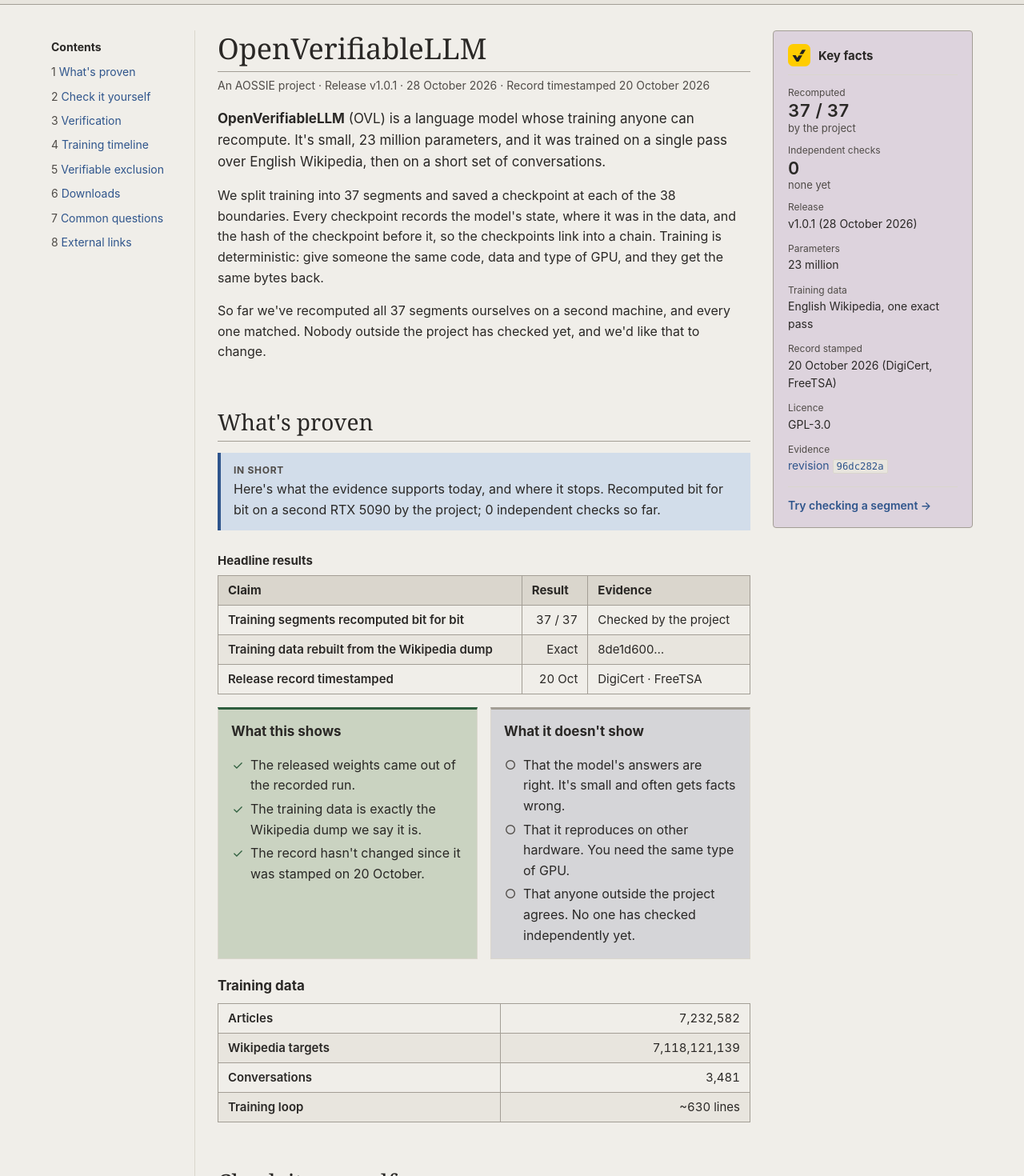
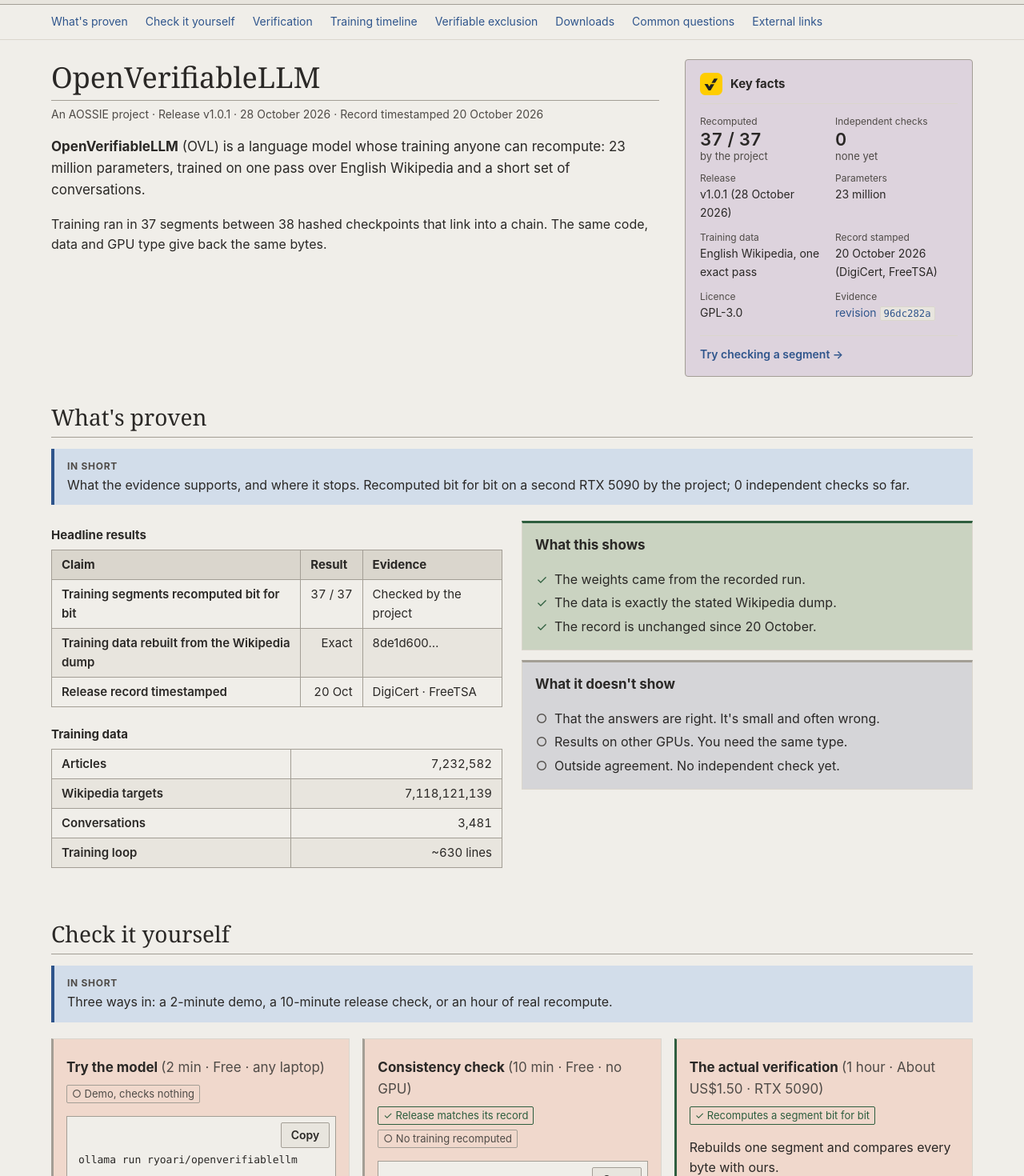
Before and after one commit to AOSSIE-Org/OpenVerifiableLLM, a React (Vite) app in the folder frontend/: page / in a window 1280 px wide. Shown: the part 60-1530 px from the top of the page at 80% size. Built offline with nearby package versions, Linux system fonts and the light colour scheme.

Commit message:
style(site): use the full width and trim the copy

```diff
--- a/frontend/src/App.tsx
+++ b/frontend/src/App.tsx
@@ -72,15 +72,15 @@ export const App: React.FC = () => {
 
       <Header />
 
+      <div className="tocbar">
+        <Contents />
+      </div>
+
       <div className="page">
-        <aside className="side">
-          <Contents />
-        </aside>
-
         <main id="main" className="article">
-          <Lead />
-          <div className="facts-inline">
-            <KeyFacts evidence={evidence} idSuffix="inline" />
+          <div className="top">
+            <Lead />
+            <KeyFacts evidence={evidence} idSuffix="top" />
           </div>
           <Overview preparation={evidence.preparation} />
           <CheckLadder />
@@ -90,10 +90,6 @@ export const App: React.FC = () => {
           <Downloads releaseHashes={evidence.releaseHashes} />
           <Faq />
         </main>
-
-        <div className="rail">
-          <KeyFacts evidence={evidence} idSuffix="rail" />
-        </div>
       </div>
 
       <Footer revision={evidence.revision} />
--- a/frontend/src/components/CheckLadder.tsx
+++ b/frontend/src/components/CheckLadder.tsx
@@ -6,10 +6,9 @@ import { CopyButton } from './CopyButton';
 export const CheckLadder: React.FC = () => (
   <section id="check">
     <h2>{copy.check.kicker}</h2>
-    <InShort>
-      {copy.check.h2}
-    </InShort>
+    <InShort>{copy.check.h2}</InShort>
 
+    <div className="levels">
       {copy.check.ladder.map(step => (
         <div key={step.time} className="level">
           <h3>
@@ -44,5 +43,6 @@ export const CheckLadder: React.FC = () => (
           )}
         </div>
       ))}
+    </div>
   </section>
 );
--- a/frontend/src/components/Contents.tsx
+++ b/frontend/src/components/Contents.tsx
@@ -1,16 +1,14 @@
 import React from 'react';
 import { copy } from '../content/copy';
 
-// The table of contents: a sidebar on wide screens, a collapsible box on
-// narrow ones (the same list, shown twice and toggled by CSS).
+// The table of contents: a bar under the header on wide screens, a
+// collapsible box on narrow ones (the same list, shown twice and toggled by CSS).
 export const Contents: React.FC = () => {
   const list = (
     <ol>
-      {copy.contents.items.map((item, i) => (
+      {copy.contents.items.map(item => (
         <li key={item.href}>
-          <a href={item.href}>
-            <span className="toc-n">{i + 1}</span> {item.label}
-          </a>
+          <a href={item.href}>{item.label}</a>
         </li>
       ))}
     </ol>
@@ -19,7 +17,7 @@ export const Contents: React.FC = () => {
   return (
     <>
       <nav className="toc" aria-label={copy.contents.title}>
-        <h2>{copy.contents.title}</h2>
+        <h2 className="sr-only">{copy.contents.title}</h2>
         {list}
       </nav>
       <details className="toc-mobile">
--- a/frontend/src/components/CopyButton.tsx
+++ b/frontend/src/components/CopyButton.tsx
@@ -27,11 +27,7 @@ export const CopyButton: React.FC<CopyButtonProps> = ({
 
   return (
     <>
-      <button
-        type="button"
-        className={className}
-        onClick={handleCopy}
-      >
+      <button type="button" className={className} onClick={handleCopy}>
         {copied ? 'Copied ✓' : label}
       </button>
       <span className="sr-only" aria-live="polite">
--- a/frontend/src/components/Faq.tsx
+++ b/frontend/src/components/Faq.tsx
@@ -6,10 +6,10 @@ export const Faq: React.FC = () => (
     <h2>{copy.faq.h2}</h2>
     <dl className="qa">
       {copy.faq.items.map(item => (
-        <React.Fragment key={item.q}>
+        <div key={item.q}>
           <dt>{item.q}</dt>
           <dd>{item.a}</dd>
-        </React.Fragment>
+        </div>
       ))}
     </dl>
     <p>
--- a/frontend/src/components/Lead.tsx
+++ b/frontend/src/components/Lead.tsx
@@ -23,12 +23,11 @@ export const Lead: React.FC = () => {
 
 interface KeyFactsProps {
   evidence: EvidenceData;
-  // the card is rendered twice (rail and inline), so ids need a suffix
+  // keeps the heading id unique if the card is ever rendered twice
   idSuffix: string;
 }
 
-// The key numbers, kept beside the article on wide screens and under the
-// title on narrow ones.
+// The key numbers, beside the lead on wide screens and under it on narrow ones.
 export const KeyFacts: React.FC<KeyFactsProps> = ({ evidence, idSuffix }) => {
   const titleId = `facts-title-${idSuffix}`;
   const box = copy.article.infobox;
--- a/frontend/src/components/Overview.tsx
+++ b/frontend/src/components/Overview.tsx
@@ -16,6 +16,8 @@ export const Overview: React.FC<OverviewProps> = ({ preparation }) => {
         {o.h2} {o.subtitle}
       </InShort>
 
+      <div className="split">
+        <div>
           <table className="wikitable">
             <caption>Headline results</caption>
             <thead>
@@ -39,27 +41,8 @@ export const Overview: React.FC<OverviewProps> = ({ preparation }) => {
             </tbody>
           </table>
 
-      <div className="cols">
-        <div>
-          <h3>{o.shownTitle}</h3>
-          <ul className="ticks">
-            {o.shownItems.map(item => (
-              <li key={item}>{item}</li>
-            ))}
-          </ul>
-        </div>
-        <div>
-          <h3>{o.notShownTitle}</h3>
-          <ul className="circles">
-            {o.notShownItems.map(item => (
-              <li key={item}>{item}</li>
-            ))}
-          </ul>
-        </div>
-      </div>
-
-      <h3>Training data</h3>
           <table className="wikitable">
+            <caption>Training data</caption>
             <tbody>
               <tr>
                 <th scope="row">Articles</th>
@@ -79,6 +62,26 @@ export const Overview: React.FC<OverviewProps> = ({ preparation }) => {
               </tr>
             </tbody>
           </table>
+        </div>
+        <div className="cols stack">
+          <div>
+            <h3>{o.shownTitle}</h3>
+            <ul className="ticks">
+              {o.shownItems.map(item => (
+                <li key={item}>{item}</li>
+              ))}
+            </ul>
+          </div>
+          <div>
+            <h3>{o.notShownTitle}</h3>
+            <ul className="circles">
+              {o.notShownItems.map(item => (
+                <li key={item}>{item}</li>
+              ))}
+            </ul>
+          </div>
+        </div>
+      </div>
     </section>
   );
 };
--- a/frontend/src/components/TrainingTimeline.tsx
+++ b/frontend/src/components/TrainingTimeline.tsx
@@ -151,6 +151,7 @@ export const TrainingTimeline: React.FC<TrainingTimelineProps> = ({ chain }) =>
         </figcaption>
       </figure>
 
+      <div className="split">
         <dl className="events">
           <dt>
             {copy.timeline.restartTitle} ({copy.timeline.restartTag.toLowerCase()})
@@ -166,7 +167,8 @@ export const TrainingTimeline: React.FC<TrainingTimelineProps> = ({ chain }) =>
           </dd>
         </dl>
 
-      <p>{copy.timeline.timestampNote}</p>
+        <p className="note">{copy.timeline.timestampNote}</p>
+      </div>
 
       <table className="sr-only">
         <caption>Training boundaries sequence and timestamps</caption>
--- a/frontend/src/content/copy.ts
+++ b/frontend/src/content/copy.ts
@@ -28,9 +28,8 @@ export const copy = {
     from: 'An AOSSIE project',
     kicker: 'Release v1.0.1 · 28 October 2026 · Record timestamped 20 October 2026',
     lead: [
-      'is a language model whose training anyone can recompute. It\'s small, 23 million parameters, and it was trained on a single pass over English Wikipedia, then on a short set of conversations.',
-      'We split training into 37 segments and saved a checkpoint at each of the 38 boundaries. Every checkpoint records the model\'s state, where it was in the data, and the hash of the checkpoint before it, so the checkpoints link into a chain. Training is deterministic: give someone the same code, data and type of GPU, and they get the same bytes back.',
-      'So far we\'ve recomputed all 37 segments ourselves on a second machine, and every one matched. Nobody outside the project has checked yet, and we\'d like that to change.',
+      'is a language model whose training anyone can recompute: 23 million parameters, trained on one pass over English Wikipedia and a short set of conversations.',
+      'Training ran in 37 segments between 38 hashed checkpoints that link into a chain. The same code, data and GPU type give back the same bytes.',
     ],
     factsTitle: 'Key facts',
     factsCta: 'Try checking a segment →',
@@ -74,7 +73,7 @@ export const copy = {
   },
   overview: {
     kicker: "What's proven",
-    h2: 'Here\'s what the evidence supports today, and where it stops.',
+    h2: 'What the evidence supports, and where it stops.',
     subtitle: 'Recomputed bit for bit on a second RTX 5090 by the project; 0 independent checks so far.',
     facts: [
       {
@@ -98,15 +97,15 @@ export const copy = {
     ],
     shownTitle: 'What this shows',
     shownItems: [
-      'The released weights came out of the recorded run.',
-      'The training data is exactly the Wikipedia dump we say it is.',
-      'The record hasn\'t changed since it was stamped on 20 October.',
+      'The weights came from the recorded run.',
+      'The data is exactly the stated Wikipedia dump.',
+      'The record is unchanged since 20 October.',
     ],
     notShownTitle: 'What it doesn\'t show',
     notShownItems: [
-      'That the model\'s answers are right. It\'s small and often gets facts wrong.',
-      'That it reproduces on other hardware. You need the same type of GPU.',
-      'That anyone outside the project agrees. No one has checked independently yet.',
+      'That the answers are right. It\'s small and often wrong.',
+      'Results on other GPUs. You need the same type.',
+      'Outside agreement. No independent check yet.',
     ],
     counts: [
       { key: 'articles', label: 'Articles' },
@@ -117,7 +116,7 @@ export const copy = {
   },
   check: {
     kicker: 'Check it yourself',
-    h2: 'You can go as deep as you like: a two-minute demo, a ten-minute check of the release, or an hour recomputing real training.',
+    h2: 'Three ways in: a 2-minute demo, a 10-minute release check, or an hour of real recompute.',
     ladder: [
       {
         time: '2 min',
@@ -153,7 +152,7 @@ OVL_DEVICE=cpu python ovl-code/simple/ovl.py verify --run . --weights conversati
         title: 'The actual verification',
         isKey: true,
         chips: [{ label: '✓ Recomputes a segment bit for bit', type: 'm' }],
-        desc: 'This rebuilds one segment from its saved starting point and compares every byte with what we published.',
+        desc: 'Rebuilds one segment and compares every byte with ours.',
         action: {
           label: 'Open the RunPod template',
           href: 'https://console.runpod.io/deploy?template=mai1ozh35g',
@@ -163,30 +162,30 @@ OVL_DEVICE=cpu python ovl-code/simple/ovl.py verify --run . --weights conversati
   },
   verification: {
     kicker: 'Verification',
-    h2: 'Every segment matched when we recomputed it, but so far we\'re the only ones who have checked.',
-    subtitle: 'When we say "verified" we mean recomputed and matched. It doesn\'t mean the model\'s answers are right.',
-    captionNotice: 'In total there are 46 checks across 37 segments, all matching, and none of them independent.',
-    warningNotice: 'These results are self-reported and not yet signed. We plan to add signed results and to choose which segments get checked using public randomness.',
+    h2: 'Every segment matched, but only we have checked so far.',
+    subtitle: '"Verified" means recomputed and matched, not that the answers are right.',
+    captionNotice: '46 checks across 37 segments, all matching, none independent.',
+    warningNotice: 'Self-reported and not yet signed.',
     oddsTitle: 'How many independent checks would catch a bad segment?',
     oddsFormula: 'P = 1 − (36/37)^M, with N = 37',
     oddsDescription: 'Detection odds: 95% at 110 random checks, 99% at 169. Current independent checks: 0.',
     hardwareTitle: 'Which hardware reproduces the bits',
-    hardwareSubtitle: 'Bit-exact results need the same kind of GPU, so a mismatch on other hardware is expected rather than a problem.',
+    hardwareSubtitle: 'Bit-exact results need the same GPU type, so other hardware is expected to differ.',
   },
   timeline: {
     kicker: 'Training timeline',
-    h2: 'Training didn\'t run in one clean go: the machine restarted once, and the code changed partway through. Both segments still matched.',
+    h2: 'One machine restart and one code change. Both segments still matched.',
     restartTitle: 'Host restart',
     restartTag: 'Segment 10',
     restartDesc: 'Training picked up on a fresh machine from the saved checkpoint.',
     codeChangeTitle: 'Code change',
     codeChangeTag: 'Segment 19 onward',
     codeChangeDesc: 'Each segment ran the exact code recorded for it.',
-    timestampNote: 'The timestamps prove the record existed by 20 October 2026. They don\'t tell you when or how the training itself ran.',
+    timestampNote: 'The timestamps prove the record existed by 20 October 2026, not when or how training ran.',
   },
   exclusion: {
     kicker: 'Verifiable exclusion',
-    h2: 'We trained a second copy of the model with one article left out, and we can show it never saw that article.',
+    h2: 'A second copy, trained with one article left out, and proof it never saw it.',
     desc: 'The fork removed 3I/ATLAS before training reached it. Everything else is identical.',
     removedArticleLabel: 'Loss on the removed article',
     removedArticleNote: 'Higher, as you\'d expect: the fork never saw it.',
@@ -194,24 +193,24 @@ OVL_DEVICE=cpu python ovl-code/simple/ovl.py verify --run . --weights conversati
     controlArticlesNote: 'Barely moved.',
     whyHoldsTitle: 'Why we can say this',
     whyHoldsItems: [
-      'The first checkpoints, 0 to 30, are identical byte for byte.',
-      'The removal itself is written into the chain.',
-      'Any other gap in the data is rejected.',
-      'Every segment of the fork matched when recomputed.',
+      'Checkpoints 0 to 30 are identical byte for byte.',
+      'The removal is written into the chain.',
+      'Any other data gap is rejected.',
+      'Every fork segment matched.',
     ],
     limitsTitle: 'What it can\'t do',
     limitsItems: [
-      'It shows this model was trained without the article. Nothing more.',
-      'It can\'t make a model forget something it has already learned.',
-      'If a run has already seen the text, you have to retrain from an earlier checkpoint.',
-      'It\'s a single run, so there\'s no estimate of the variance yet.',
+      'It shows training without the article, nothing more.',
+      'It can\'t make a model forget what it learned.',
+      'Text already seen means retraining from an earlier checkpoint.',
+      'One run, so no variance estimate yet.',
     ],
     evidenceLabel: 'Evidence:',
     evidencePath: 'release/unlearning-3i-atlas/',
   },
   downloads: {
     kicker: 'Downloads',
-    h2: 'Each file is listed with its SHA-256, so you can check that what you downloaded is what we released.',
+    h2: 'Each file with its SHA-256, so you can check your download.',
     files: [
       {
         name: 'ovl-23m-chat.gguf',
--- a/frontend/src/styles/base.css
+++ b/frontend/src/styles/base.css
@@ -184,31 +184,20 @@ header {
   background: var(--rule);
 }
 
-/* Page: contents sidebar and the article column --------------------------- */
-.page {
-  display: grid;
-  grid-template-columns: 180px minmax(0, 1fr) 250px;
-  gap: 28px;
-  max-width: 1200px;
-  margin: 0 auto;
-  padding: 32px 24px 80px;
-}
-
-.side {
-  min-width: 0;
+/* Page: a contents bar under the header, then the article at full width -- */
+.tocbar {
+  position: sticky;
+  top: 0;
+  z-index: 10;
+  border-bottom: 1px solid var(--rule);
+  background: var(--paper);
 }
 
 .toc {
-  position: sticky;
-  top: 24px;
-  padding: 12px 0;
+  max-width: 1200px;
+  margin: 0 auto;
+  padding: 0 24px;
   font-size: 14px;
-}
-
-.toc h2,
-.toc-mobile summary {
-  margin-bottom: 8px;
-  font: 700 14px var(--sans);
 }
 
 .toc ol,
@@ -216,21 +205,36 @@ header {
   list-style: none;
   margin: 0;
   padding: 0;
-  border-left: 1px solid var(--rule);
 }
 
-.toc li a,
+.toc ol {
+  display: flex;
+  flex-wrap: wrap;
+  gap: 0 22px;
+}
+
+.toc li a {
+  display: block;
+  padding: 10px 0;
+}
+
 .toc-mobile li a {
   display: block;
-  padding: 4px 0 4px 12px;
-}
-
-.toc-n {
-  color: var(--ink-3);
+  padding: 4px 0;
 }
 
 .toc-mobile {
   display: none;
+}
+
+.page {
+  max-width: 1200px;
+  margin: 0 auto;
+  padding: 24px 24px 64px;
+}
+
+.article section {
+  scroll-margin-top: 48px;
 }
 
 .article {
@@ -265,7 +269,7 @@ header {
 
 .article section {
   clear: both;
-  padding-top: 40px;
+  padding-top: 32px;
 }
 
 .article h2 {
@@ -713,17 +717,18 @@ footer {
     grid-column: 1 / -1;
   }
 
-  .page {
-    grid-template-columns: 1fr;
-    gap: 16px;
-  }
-
   .toc {
     display: none;
   }
 
+  .tocbar {
+    position: static;
+    border: 0;
+  }
+
   .toc-mobile {
     display: block;
+    margin: 12px 16px 0;
     padding: 8px 12px;
     border: 1px solid var(--rule-strong);
     background: var(--sheet);
@@ -802,11 +807,6 @@ footer {
 
 }
 
-/* the odds chart, then the hardware table under it */
-.pair .thumb {
-  max-width: 640px;
-  margin-top: 20px;
-}
 
 /* check levels sit in light boxes */
 .level {
@@ -823,21 +823,6 @@ footer {
 
 .level .code pre {
   background: var(--paper);
-}
-
-/* Docs layout: a key-facts card in the right rail on wide screens; under
-   the title on narrower ones */
-.rail {
-  min-width: 0;
-}
-
-.rail .facts-card {
-  position: sticky;
-  top: 24px;
-}
-
-.facts-inline {
-  display: none;
 }
 
 .facts-card {
@@ -923,44 +908,74 @@ footer {
   font-size: 17px;
 }
 
-@media (min-width: 901px) and (max-width: 1180px) {
-  .page {
-    grid-template-columns: 180px minmax(0, 1fr);
-  }
+/* Side by side: the lead and its key facts, and pairs of blocks in sections */
+.top {
+  display: grid;
+  grid-template-columns: minmax(0, 1fr) 360px;
+  gap: 32px;
+  align-items: start;
 }
 
-@media (max-width: 1180px) {
-  .rail {
-    display: none;
-  }
-
-  .facts-inline {
-    display: block;
-    margin-bottom: 8px;
-  }
-
-  .facts-inline .facts-card dl {
-    grid-template-columns: repeat(auto-fill, minmax(min(150px, 100%), 1fr));
-  }
+.top .facts-card dl {
+  grid-template-columns: repeat(2, minmax(0, 1fr));
+  gap: 10px 16px;
 }
 
-/* the sidebars sit right up against the article: a thin rule marks each edge */
-.side {
-  padding-right: 20px;
-  border-right: 1px solid var(--rule);
+.split,
+.pair {
+  display: grid;
+  grid-template-columns: repeat(2, minmax(0, 1fr));
+  gap: 24px;
+  align-items: start;
+  margin-bottom: 16px;
 }
 
-.toc ol {
-  border-left: 0;
+.split .wikitable,
+.pair .thumb {
+  margin-top: 0;
 }
 
-.toc li a {
-  padding-left: 0;
+.pair-h {
+  margin-top: 0;
+}
+
+.cols.stack {
+  grid-template-columns: minmax(0, 1fr);
+  gap: 12px;
+}
+
+.levels {
+  display: grid;
+  grid-template-columns: repeat(3, minmax(0, 1fr));
+  gap: 16px;
+}
+
+.levels .level {
+  margin: 0;
+}
+
+.levels .code pre {
+  max-height: 240px;
+  padding: 44px 14px 12px;
+  font-size: 13px;
+}
+
+.qa {
+  display: grid;
+  grid-template-columns: repeat(2, minmax(0, 1fr));
+  gap: 4px 32px;
+}
+
+.qa dd {
+  margin-left: 0;
 }
 
 @media (max-width: 900px) {
-  .side {
-    padding-right: 0;
-    border-right: 0;
+  .top,
+  .split,
+  .pair,
+  .levels,
+  .qa {
+    grid-template-columns: minmax(0, 1fr);
   }
 }
```
Also changed, not shown: frontend/src/components/VerifiableExclusion.tsx (+4 -4 lines). Lines whose indentation alone changed are shown as unchanged.
